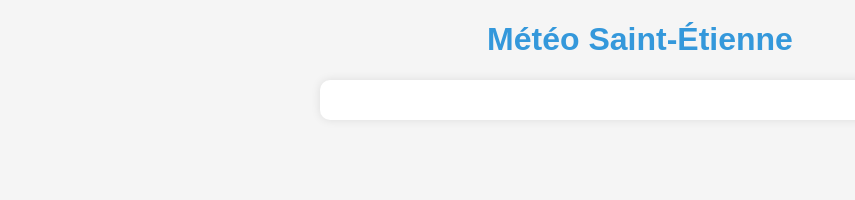
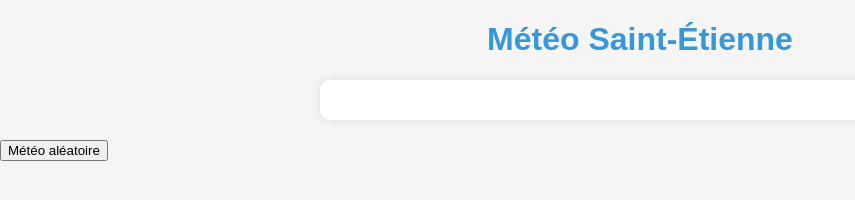
Before and after one commit to mathis-intcla/projetm-t-o, a website built with webpack: page index.html in a window 1280 px wide. Shown: the whole page, without its empty margins (0-855 px from the left). Built offline with nearby package versions, Linux system fonts and the light colour scheme; no server answers.

Commit message:
Code qui marche encore
Mais rien de changé

```diff
--- a/index.html
+++ b/index.html
@@ -12,6 +12,7 @@
 <body>
 <h1>Météo Saint-Étienne</h1>
 <div id="weather-container" class="weather-container"></div>
+<button id="random-button">Météo aléatoire</button>
 <script src="https://kit.fontawesome.com/ba504e0e73.js" crossorigin="anonymous"></script>
 <script src="dist/index.js"></script>
 </body>
```
